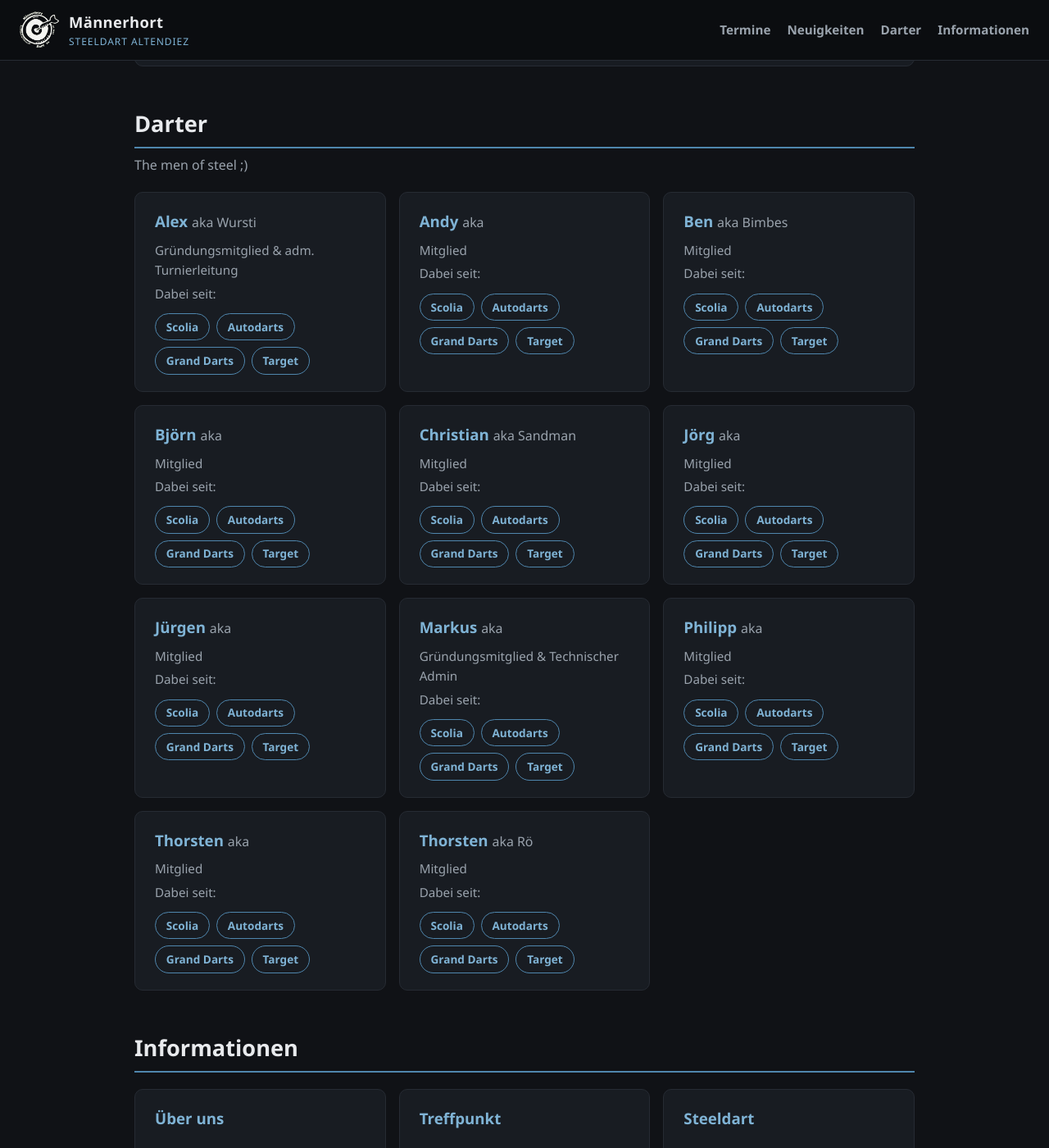
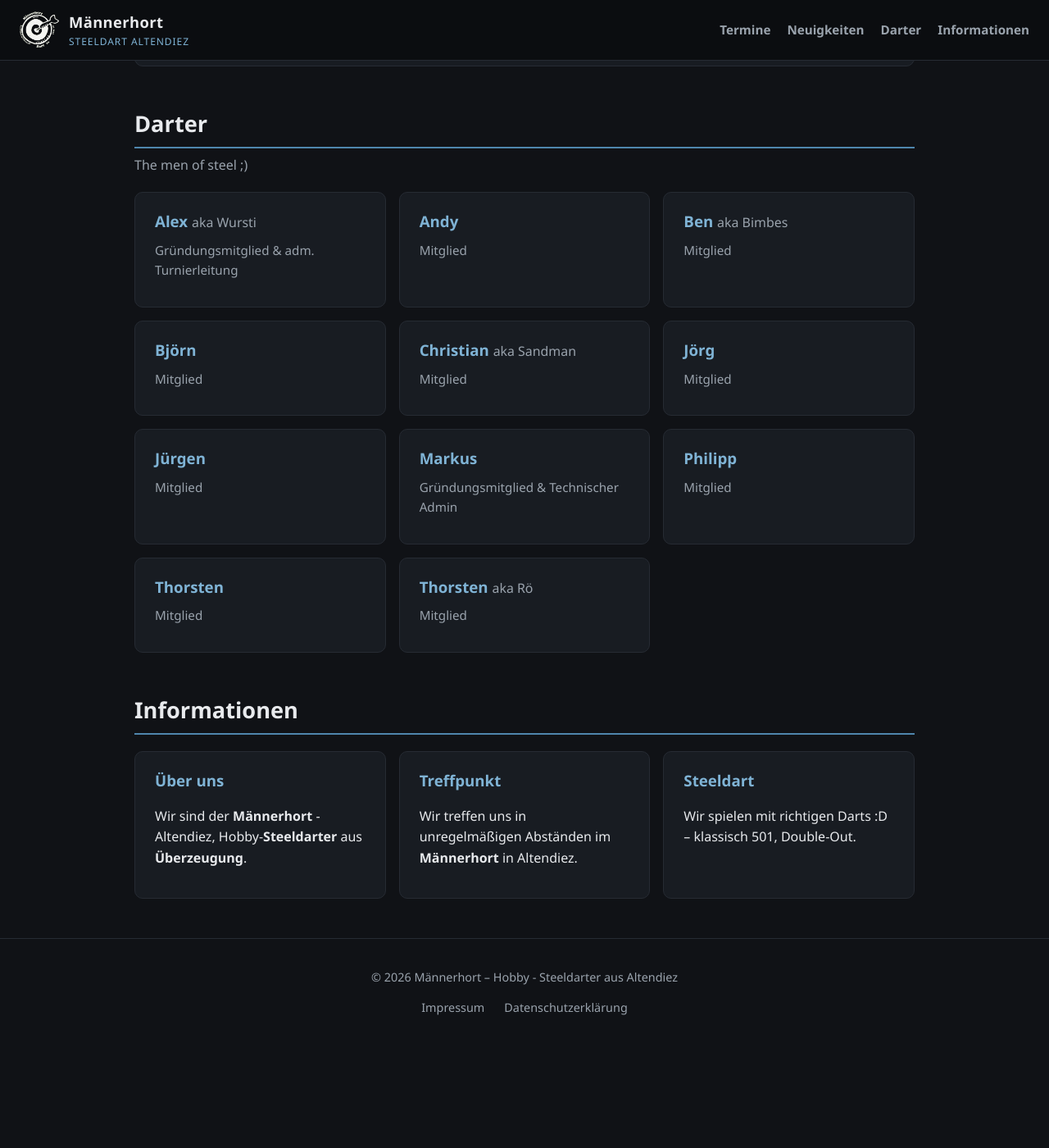
Before and after one commit to netbuk/maennerhort, a Jekyll site: the page built from index.md, in a window 1280 px wide and 1400 px high, scrolled down 1270 px. Shown: the whole window at 82% size. Built offline with Jekyll 4.4.1, drawn with Linux system fonts in a browser that asks for light colours; after the commit the page ends 2530 px from its top, so only the background shows below that.

Commit message:
Mitglieder-Karten: leere Felder korrekt ausblenden (Liquid-Leerstring-Check)
Co-authored-by: netbuk <netbuk@users.noreply.github.com>

```diff
--- a/index.md
+++ b/index.md
@@ -61,16 +61,16 @@ title: Start
     {% assign mitglieder = site.data.mitglieder | sort: 'name' %}
     {% for mitglied in mitglieder %}
     <div class="card member-card">
-      <h3>{{ mitglied.name }}{% if mitglied.nickname %} <span class="member-nickname">aka {{ mitglied.nickname }}</span>{% endif %}</h3>
-      {% if mitglied.rolle %}<p class="member-meta">{{ mitglied.rolle }}</p>{% endif %}
-      {% if mitglied.dabei_seit %}<p class="member-meta">Dabei seit: {{ mitglied.dabei_seit }}</p>{% endif %}
+      <h3>{{ mitglied.name }}{% if mitglied.nickname != "" %} <span class="member-nickname">aka {{ mitglied.nickname }}</span>{% endif %}</h3>
+      {% if mitglied.rolle != "" %}<p class="member-meta">{{ mitglied.rolle }}</p>{% endif %}
+      {% if mitglied.dabei_seit != "" %}<p class="member-meta">Dabei seit: {{ mitglied.dabei_seit }}</p>{% endif %}
       <div class="profile-links">
-        {% if mitglied.profile.scolia %}<a class="profile-chip" href="{{ mitglied.profile.scolia }}" target="_blank" rel="noopener">Scolia</a>{% endif %}
-        {% if mitglied.profile.autodarts %}<a class="profile-chip" href="{{ mitglied.profile.autodarts }}" target="_blank" rel="noopener">Autodarts</a>{% endif %}
-        {% if mitglied.profile.grand_darts %}<a class="profile-chip" href="{{ mitglied.profile.grand_darts }}" target="_blank" rel="noopener">Grand Darts</a>{% endif %}
-        {% if mitglied.profile.target %}<a class="profile-chip" href="{{ mitglied.profile.target }}" target="_blank" rel="noopener">Target</a>{% endif %}
+        {% if mitglied.profile.scolia != "" %}<a class="profile-chip" href="{{ mitglied.profile.scolia }}" target="_blank" rel="noopener">Scolia</a>{% endif %}
+        {% if mitglied.profile.autodarts != "" %}<a class="profile-chip" href="{{ mitglied.profile.autodarts }}" target="_blank" rel="noopener">Autodarts</a>{% endif %}
+        {% if mitglied.profile.grand_darts != "" %}<a class="profile-chip" href="{{ mitglied.profile.grand_darts }}" target="_blank" rel="noopener">Grand Darts</a>{% endif %}
+        {% if mitglied.profile.target != "" %}<a class="profile-chip" href="{{ mitglied.profile.target }}" target="_blank" rel="noopener">Target</a>{% endif %}
       </div>
-      {% if mitglied.wanderpokal and mitglied.wanderpokal > 0 %}
+      {% if mitglied.wanderpokal > 0 %}
       <p class="member-trophy">🏆 Wanderpokal des Männerhort: {{ mitglied.wanderpokal }}× gewonnen</p>
       {% endif %}
     </div>
```
